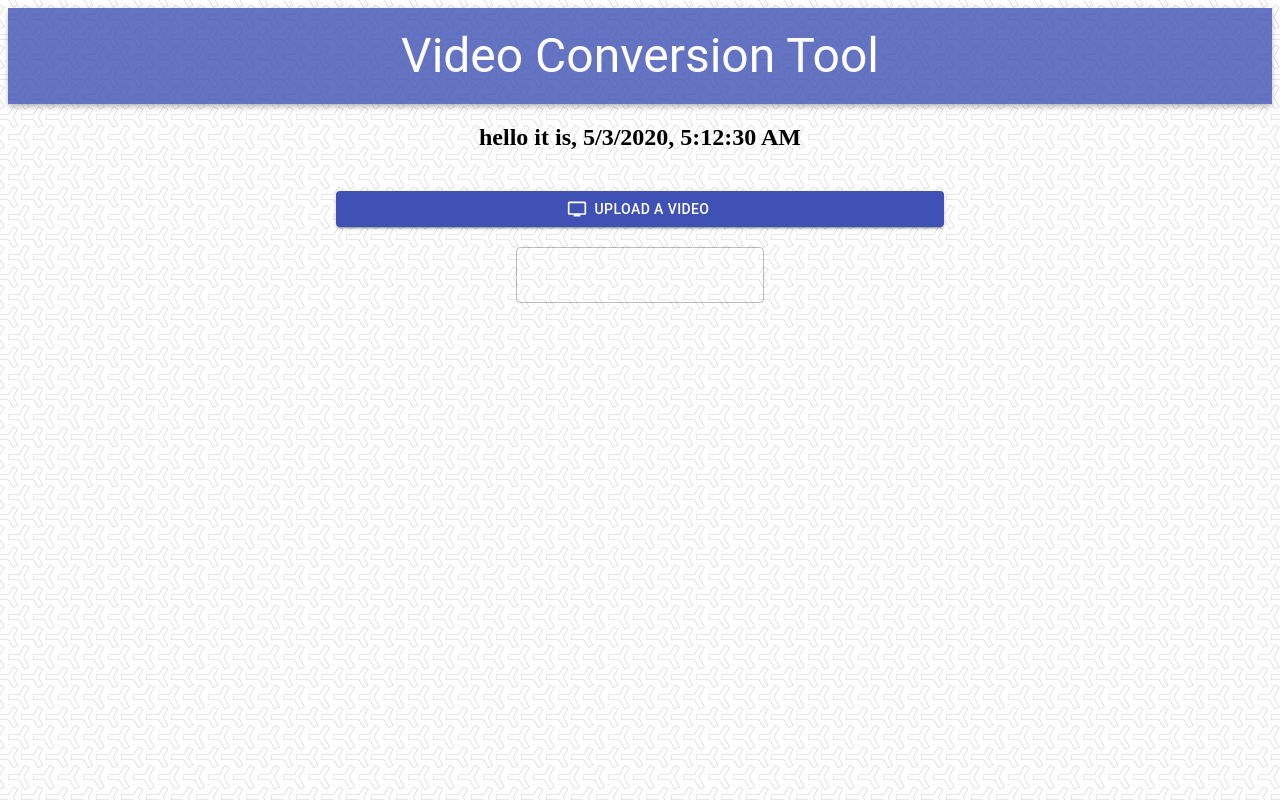
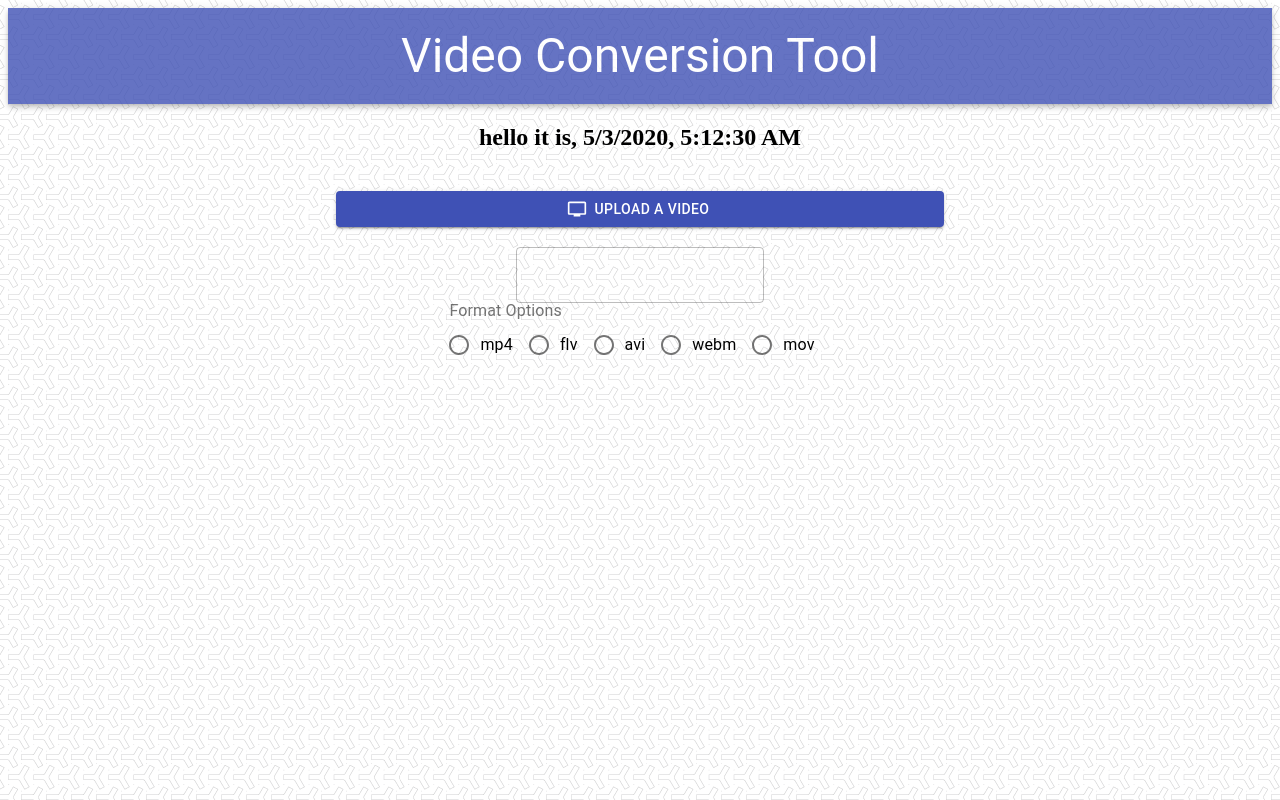
Before and after one commit to tcanbolat/online-video-converter, a React (Create React App) app in the folder client/: page / in a window 1280 px wide. Built offline with nearby package versions, Linux system fonts and the light colour scheme.

Commit message:
added radio buttons for selecting

```diff
--- a/client/package.json
+++ b/client/package.json
@@ -2,7 +2,6 @@
   "name": "video-converter",
   "version": "0.1.0",
   "private": true,
-  "proxy": "http://localhost:3001/",
   "dependencies": {
     "@material-ui/core": "^4.9.12",
     "@material-ui/icons": "^4.9.1",
@@ -14,7 +13,7 @@
     "react-scripts": "3.4.1"
   },
   "scripts": {
-    "start": "react-scripts start",
+    "start": "set PORT=8080 && react-scripts start",
     "build": "react-scripts build",
     "test": "react-scripts test",
     "eject": "react-scripts eject"
--- a/client/src/App.js
+++ b/client/src/App.js
@@ -3,6 +3,7 @@
 import AppBar from "./components/AppBar";
 import { Container } from "@material-ui/core";
 import VideoUpload from "./components/VideoUpload";
+import ConvertOptions from "./components/ConvertOptions";
 
 class App extends React.Component {
   constructor(props) {
@@ -10,9 +11,19 @@
     this.state = {
       date: new Date().toLocaleString(),
       button: false,
-      uploadedfile: ""
+      uploadedfile: "",
+      formatvalue: "",
     };
   }
+
+  handleChange = event => {
+    const value = event.target.value;
+    this.setState({
+      formatvalue: value,
+    })
+    console.log(value);
+  };
+
 
   render() {
     return (
@@ -20,15 +31,18 @@
         <AppBar />
         <Container align="center" maxWidth="lg">
           <h2>hello it is, {this.state.date}</h2>
-          <VideoUpload button={this.state.button} uploadedfile={this.state.uploadedfile}/>
+          <VideoUpload
+            button={this.state.button}
+            uploadedfile={this.state.uploadedfile}
+          />
+          <ConvertOptions
+          formatvalue={this.state.formatvalue}
+          handleChange={this.handleChange}
+          />
         </Container>
       </div>
     );
   }
 }
 
-// function App() {
-
-// }
-
 export default App;
--- /dev/null
+++ b/client/src/components/ConvertOptions.js
@@ -0,0 +1,36 @@
+import React from "react";
+import {
+  Grid,
+  FormControl,
+  RadioGroup,
+  FormLabel,
+  FormControlLabel,
+  Radio,
+} from "@material-ui/core";
+const flexContainer = {
+  display: "flex",
+  flexDirection: "row",
+  marginTop: 5,
+};
+
+export default function ConvertOptions(props) {
+  return (
+    <Grid spacing={5}>
+      <FormControl component="fieldset">
+        <FormLabel component="legend">Format Options</FormLabel>
+        <RadioGroup
+          style={flexContainer}
+          aria-label="Format Options"
+          // value={props.formatvalue}
+          onChange={props.handleChange}
+        >
+          <FormControlLabel value="mp4" control={<Radio />} label="mp4" />
+          <FormControlLabel value="flv" control={<Radio />} label="flv" />
+          <FormControlLabel value="avi" control={<Radio />} label="avi" />
+          <FormControlLabel value="webm" control={<Radio />} label="webm" />
+          <FormControlLabel value="mov" control={<Radio />} label="mov" />
+        </RadioGroup>
+      </FormControl>
+    </Grid>
+  );
+}
```
